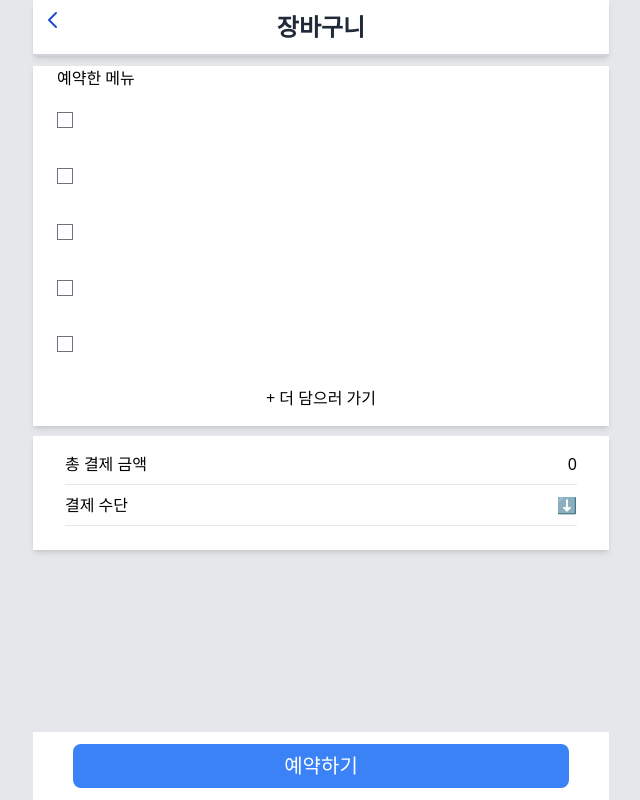
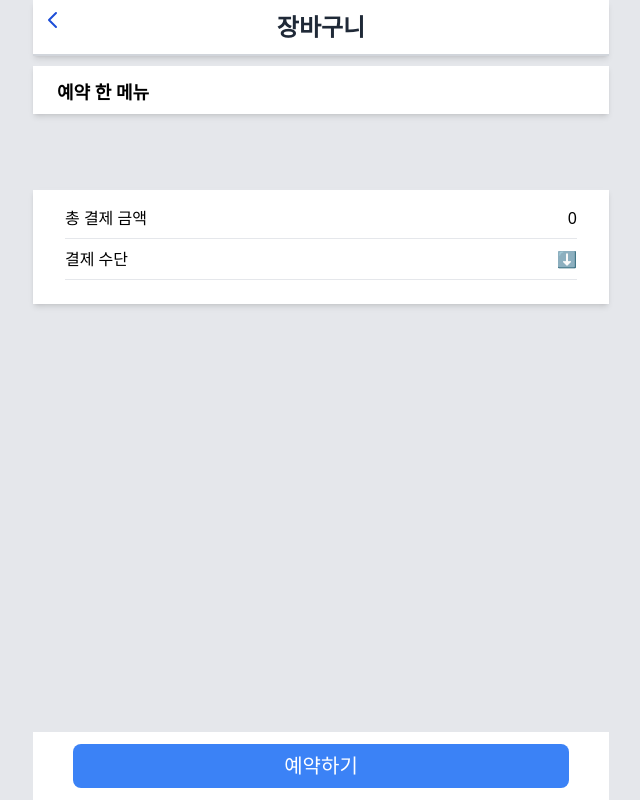
Before and after one commit to dudwns/mealkitary-frontend, a Next.js app: page /pocket in a window 1280 px wide. Shown: the whole page, without its empty margins (319-959 px from the left). Built offline with nearby package versions, Linux system fonts and the light colour scheme.

Commit message:
feat: 전역 데이터로 변경

```diff
--- a/src/lib/recoilState.ts
+++ b/src/lib/recoilState.ts
@@ -1,4 +1,12 @@
 import { atom } from "recoil";
+
+interface ReserveProp {
+  id: number;
+  name: string;
+  price: number;
+  count: number;
+  image: string;
+}
 
 export const totalPriceState = atom({
   key: "totalPriceState",
@@ -9,3 +17,8 @@ export const totalCountState = atom({
   key: "totalCountState",
   default: 0,
 });
+
+export const reserveInfoState = atom<ReserveProp[]>({
+  key: "reserveInfoState",
+  default: [],
+});
--- a/src/pages/pocket.tsx
+++ b/src/pages/pocket.tsx
@@ -2,7 +2,8 @@ import Header from "@/components/header";
 import Layout from "@/components/layout";
 import Nav from "@/components/nav";
 import TabBar from "@/components/tabBar";
-import { totalPriceState } from "@/lib/recoilState";
+import { reserveInfoState, totalPriceState } from "@/lib/recoilState";
+import Image from "next/image";
 import Link from "next/link";
 import { useRouter } from "next/router";
 import { useRecoilState } from "recoil";
@@ -10,35 +11,41 @@ import { useRecoilState } from "recoil";
 export default function Pocket() {
   const router = useRouter();
   const [totalPrice, setTotalPrice] = useRecoilState(totalPriceState);
+  const [reserveInfo, setReserveInfo] = useRecoilState(reserveInfoState);
+  console.log(reserveInfo);
   return (
     <Layout>
       <Nav>
         <Header title="장바구니" />
       </Nav>
       <div className="flex flex-col mt-16 border-t-2 shadow-md px-6 bg-white">
-        <h3>예약한 메뉴</h3>
-        <ul>
-          {[1, 1, 1, 1, 1].map((data, index) => (
-            <li key={index}>
-              <div className="flex relative w-full">
-                <label className="w-full py-4" htmlFor={String()}>
-                  <input
-                    className="mr-4 text-blue-500 focus:ring-0"
-                    type="checkbox"
-                  />
-                </label>
-                {/* <div className="absolute right-0"> +1000원</div> */}
-              </div>
-            </li>
+        <div className="text-lg font-bold mt-3 mb-2">예약 한 메뉴</div>
+        <ul className="flex flex-col divide-y">
+          {reserveInfo?.map((menu, index) => (
+            <Link key={index} href={`/products/${menu?.id}`}>
+              <li className="py-4">
+                <div className="flex">
+                  {menu.image ? (
+                    <div className="w-16 h-16 rounded-lg  mr-3 relative overflow-hidden">
+                      <Image src={menu.image} alt="메뉴 이미지" layout="fill" />
+                    </div>
+                  ) : (
+                    <div className="w-16 h-16 bg-gray-300 rounded-lg mr-3"></div>
+                  )}
+                  <div className="flex flex-col justify-between w-full">
+                    <div className="text-sm font-bold">{menu?.name}</div>
+                    <div className="text-xs text-gray-500">제품 설명</div>
+                    <div className="flex items-center justify-between">
+                      <div className="text-sm">{menu?.price.toLocaleString()}원</div> <div className="text-sm">x{menu?.count}</div>
+                    </div>
+                  </div>
+                </div>
+              </li>
+            </Link>
           ))}
         </ul>
-        <h3
-          className="text-center cursor-pointer py-4"
-          onClick={() => router.back()}
-        >
-          + 더 담으러 가기
-        </h3>
       </div>
+      <div className="flex flex-col mt-16 border-t-2 shadow-md px-6 bg-white"></div>
       <div className="flex flex-col mt-2 mb-16 border-t-2 shadow-md px-6 pt-2 pb-6 bg-white">
         <div className="flex justify-between mx-2 py-2 border-b">
           <span>총 결제 금액</span>
--- a/src/pages/products/[id].tsx
+++ b/src/pages/products/[id].tsx
@@ -4,7 +4,7 @@ import { useRouter } from "next/router";
 import shop from "@/data/shop.json";
 import { useEffect, useState } from "react";
 import Image from "next/image";
-import { totalPriceState, totalCountState } from "@/lib/recoilState";
+import { totalPriceState, totalCountState, reserveInfoState } from "@/lib/recoilState";
 import { useRecoilState } from "recoil";
 
 interface OptionsProp {
@@ -26,6 +26,7 @@ export default function Product() {
   const [menuData, setMenuData] = useState<MenuItem>();
   const [totalPrice, setTotalPrice] = useRecoilState(totalPriceState);
   const [totalCount, setTotalCount] = useRecoilState(totalCountState);
+  const [reserveInfo, setReserveInfo] = useRecoilState(reserveInfoState);
   const [menuCount, setMenuCount] = useState(1);
   const [price, setPrice] = useState(0);
 
@@ -39,19 +40,8 @@ export default function Product() {
       <div className="pb-20">
         <div className="flex justify-center items-center w-full h-64 bg-gray-200 font-bold text-2xl relative">
           <button className="absolute top-4 left-4 z-10" onClick={() => router.back()}>
-            <svg
-              className="w-6 h-6 text-white fixed z-10"
-              fill="none"
-              stroke="currentColor"
-              viewBox="0 0 24 24"
-              xmlns="http://www.w3.org/2000/svg"
-            >
-              <path
-                strokeLinecap="round"
-                strokeLinejoin="round"
-                strokeWidth="2"
-                d="M15 19l-7-7 7-7"
-              ></path>
+            <svg className="w-6 h-6 text-white fixed z-10" fill="none" stroke="currentColor" viewBox="0 0 24 24" xmlns="http://www.w3.org/2000/svg">
+              <path strokeLinecap="round" strokeLinejoin="round" strokeWidth="2" d="M15 19l-7-7 7-7"></path>
             </svg>
           </button>
           {menuData?.image ? (
@@ -110,6 +100,8 @@ export default function Product() {
           onClick={() => {
             setTotalPrice((prev) => prev + price);
             setTotalCount((prev) => prev + menuCount);
+            setReserveInfo((prev) => [...prev, { id: menuData!.id, name: menuData?.name!, price, count: menuCount, image: menuData?.image! }]);
+            console.log(reserveInfo);
             router.back();
           }}
         />
```
Also changed, not shown: src/pages/reservation/index.tsx (+4 -24 lines).
